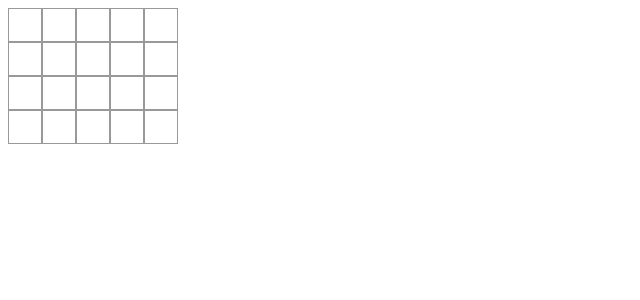
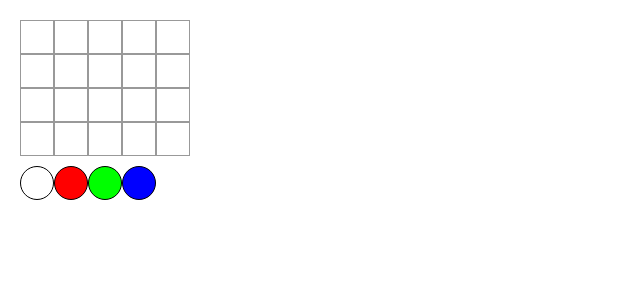
Before and after one commit to oogFranz/prime-paint, a React (Create React App) app: page / in a window 1280 px wide. Shown: the top 300 px of the page, without its empty margins (0-640 px from the left). Built offline with nearby package versions, Linux system fonts and the light colour scheme.

Commit message:
Make Color Palette UI

```diff
--- a/src/App.js
+++ b/src/App.js
@@ -1,11 +1,13 @@
 import React, { Component } from "react";
 import Board from "./Board";
+import Palette from "./Palette";
 
 class App extends Component {
   render() {
     return (
       <div className="App">
         <Board column={5} row={4} />
+        <Palette />
       </div>
     );
   }
--- /dev/null
+++ b/src/Circle.js
@@ -0,0 +1,10 @@
+import React from "react";
+
+export default function Circle(props) {
+  return (
+    <button
+      className={["circle", props.color.getColorName()].join(" ")}
+      onClick={props.onClick}
+    />
+  );
+}
--- /dev/null
+++ b/src/Palette.js
@@ -0,0 +1,29 @@
+import React, { Component } from "react";
+import Circle from "./Circle";
+import Color from "./Color";
+
+export default class Palette extends Component {
+  constructor(props) {
+    super(props);
+    this.state = {
+      selected: null,
+    };
+  }
+
+  handleClick(colorName) {}
+
+  renderCircle(colorName) {
+    return (
+      <Circle
+        key={"palette" + colorName}
+        color={new Color(colorName)}
+        onClick={() => this.handleClick()}
+      />
+    );
+  }
+
+  render() {
+    const circles = Color.COLOR.map(colorName => this.renderCircle(colorName));
+    return <div className="palette">{circles}</div>;
+  }
+}
--- a/src/index.css
+++ b/src/index.css
@@ -1,7 +1,23 @@
 body {
-  margin: 20;
+  margin: 20px;
   padding: 0;
   font-family: sans-serif;
+}
+
+.palette {
+  margin-top: 10px;
+}
+
+.circle {
+  border: 1px solid;
+  float: left;
+  line-height: 34px;
+  height: 34px;
+  margin: 0;
+  padding: 0;
+  width: 34px;
+  border-radius: 50%;
+  outline: none;
 }
 
 .square {
```
